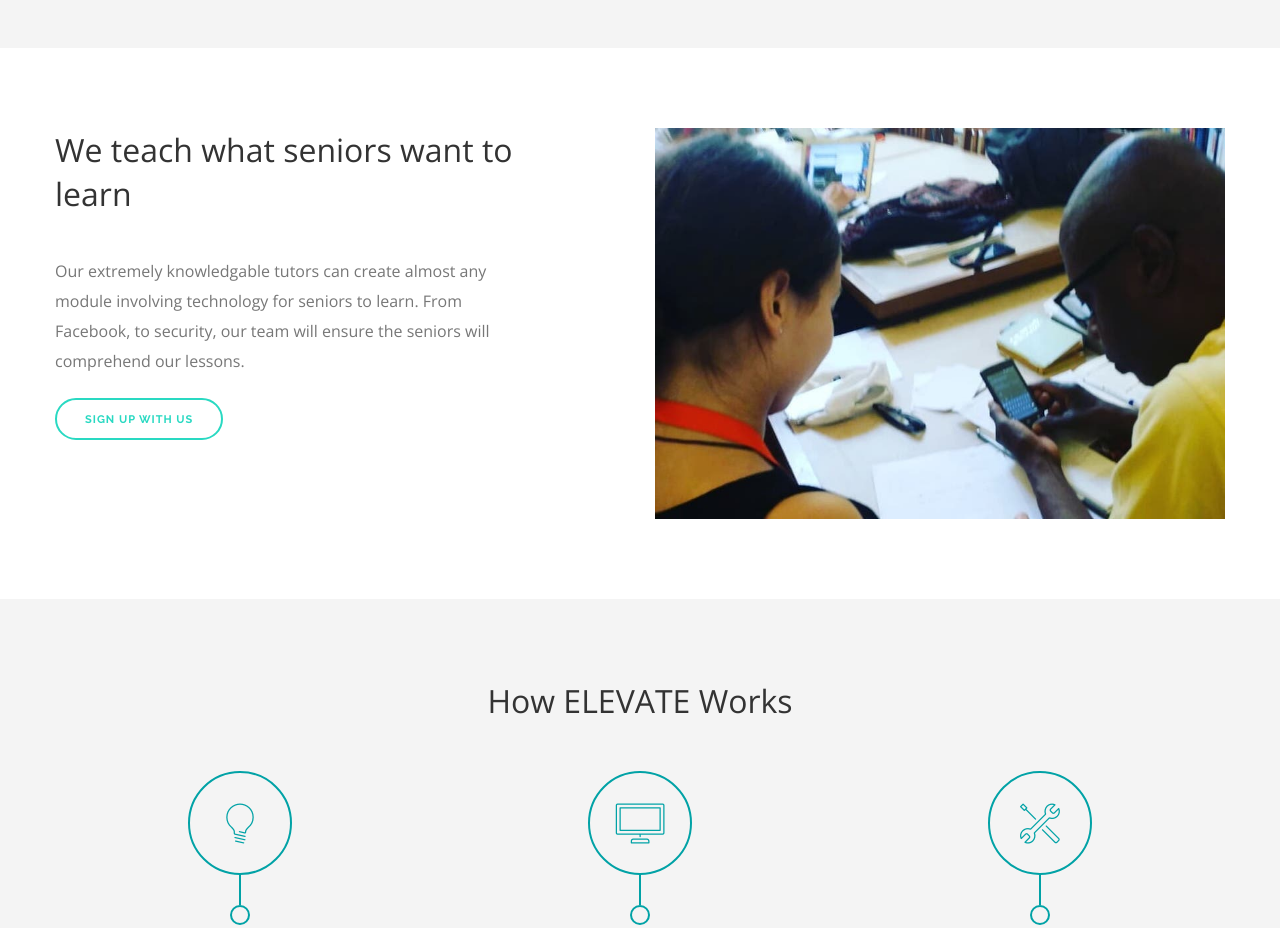
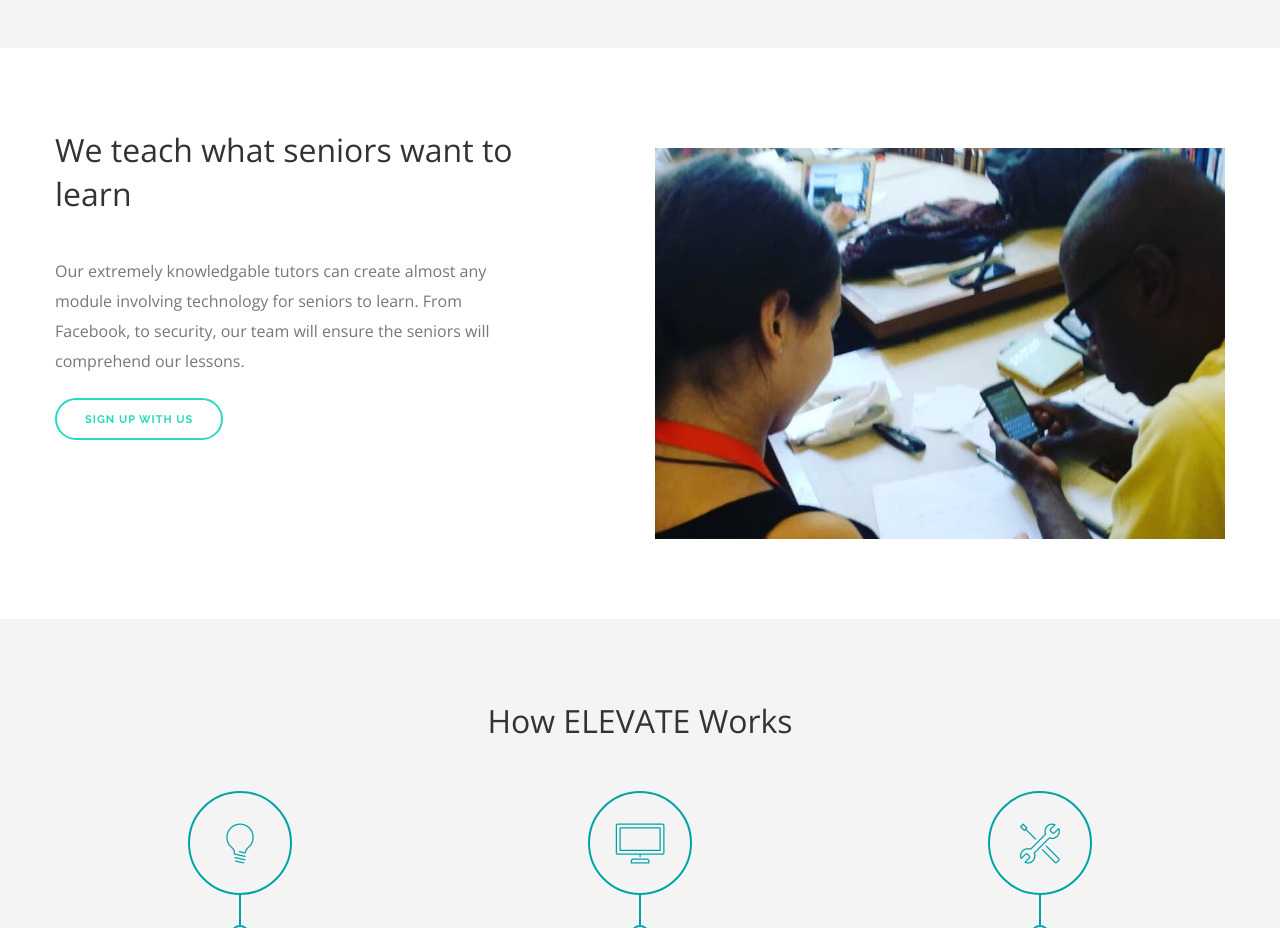
Before and after one commit to harvzheng/elevate, a plain HTML site: page index.html in a window 1280 px wide. Shown: the part 1040-1968 px from the top of the page. Drawn offline with nearby package versions, Linux system fonts and the light colour scheme.

Commit message:
fix button styling

```diff
--- a/css/custom.css
+++ b/css/custom.css
@@ -23,3 +23,6 @@
 .logo-big{
 	max-width: 100%;
 }
+.margin-top{
+    margin-top: 20px;
+}
--- a/index.html
+++ b/index.html
@@ -143,10 +143,11 @@
 											Our extremely knowledgable tutors can create almost any module involving technology for seniors to learn. From Facebook, to security, our team will ensure the seniors will comprehend our lessons.
 										</p>
 										<a href="https://goo.gl/forms/VivURf2A2gjDd72K2" class="btn btn-primary">Sign Up With Us</a>
+										<br>
 									</div>
 
 									<div class="col-sm-6 col-sm-offset-1" data-scroll-reveal="enter from bottom and move 100px" data-scroll-reveal-id="2" data-scroll-reveal-initialized="true" data-scroll-reveal-complete="true">
-										<img alt="Elisa helping" src="img/elisa-help.jpg">
+										<img alt="Elisa helping" class="margin-top" src="img/elisa-help.jpg">
 									</div>
 								</div><!--end of row-->
 							</div>
```
